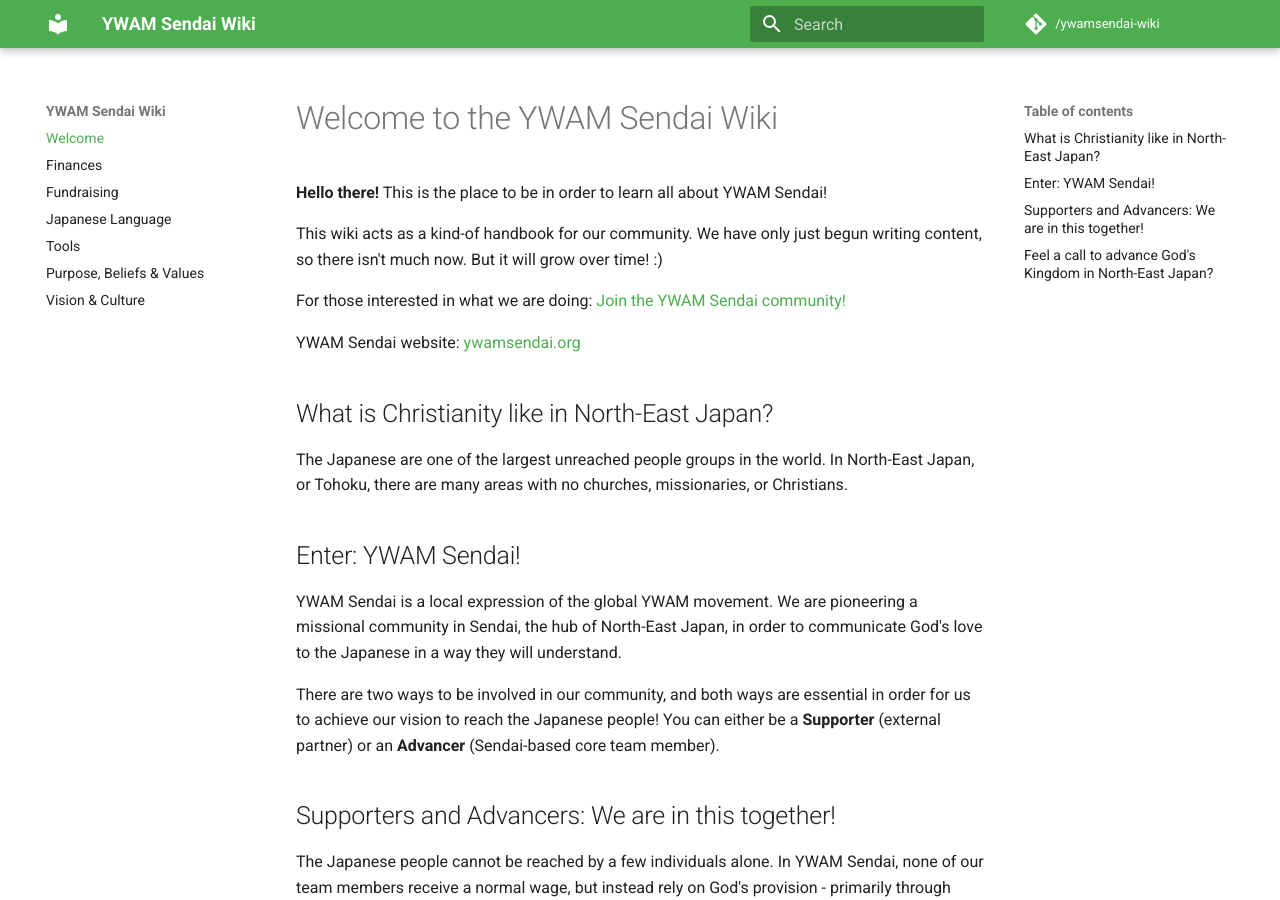
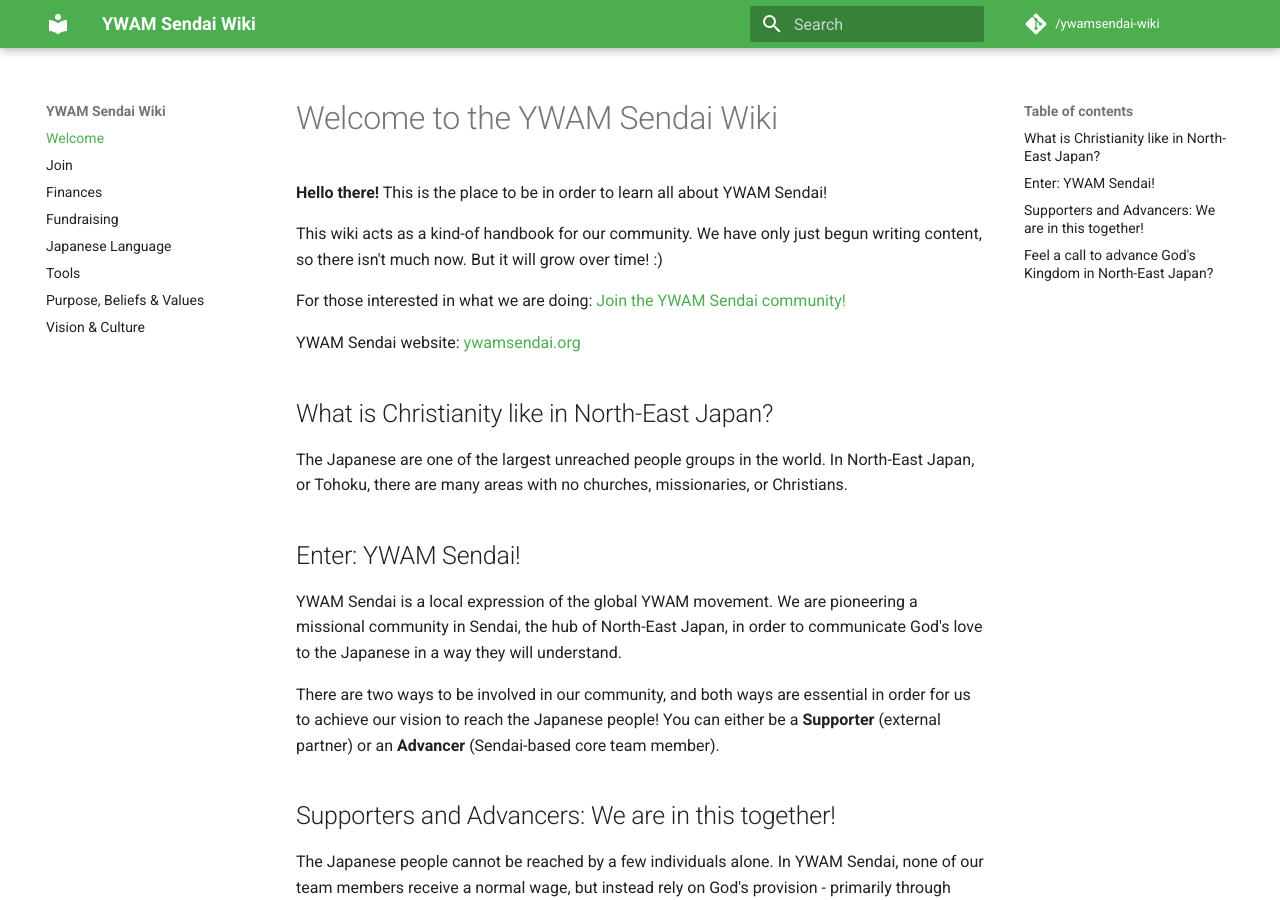
Before and after one commit to ywamsendai/ywamsendai-wiki, an MkDocs documentation site: the page built from docs/index.md, in a window 1280 px wide and 900 px high. Built offline with MkDocs 1.6.1 and Material for MkDocs 9.7.7, drawn with Linux system fonts in a browser that asks for light colours; comment, search, counter and statistics services are not loaded.

Commit message:
added join page to navigation

```diff
--- a/mkdocs.yml
+++ b/mkdocs.yml
@@ -29,6 +29,7 @@
 
 nav:
     - Welcome: index.md
+    - Join: join.md
     - Finances: finances.md
     - Fundraising: fundraising.md
     - Japanese Language: language.md
```
